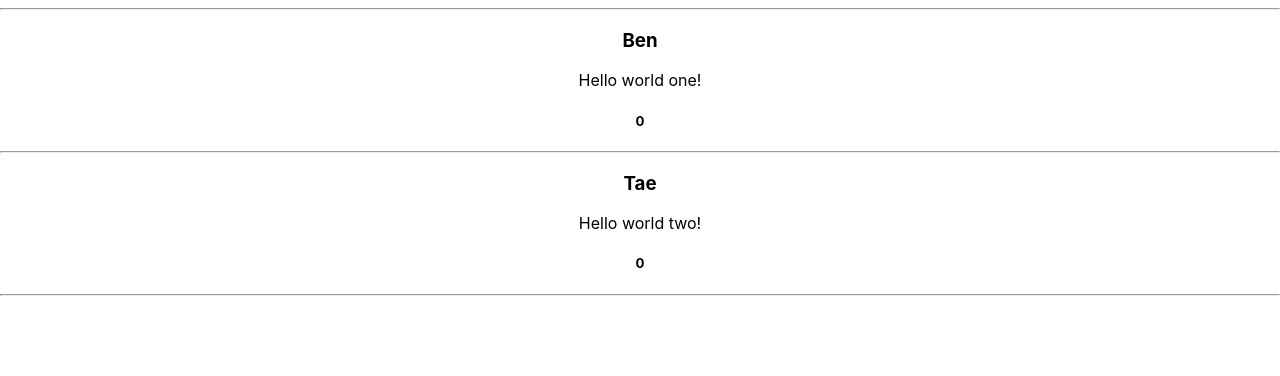
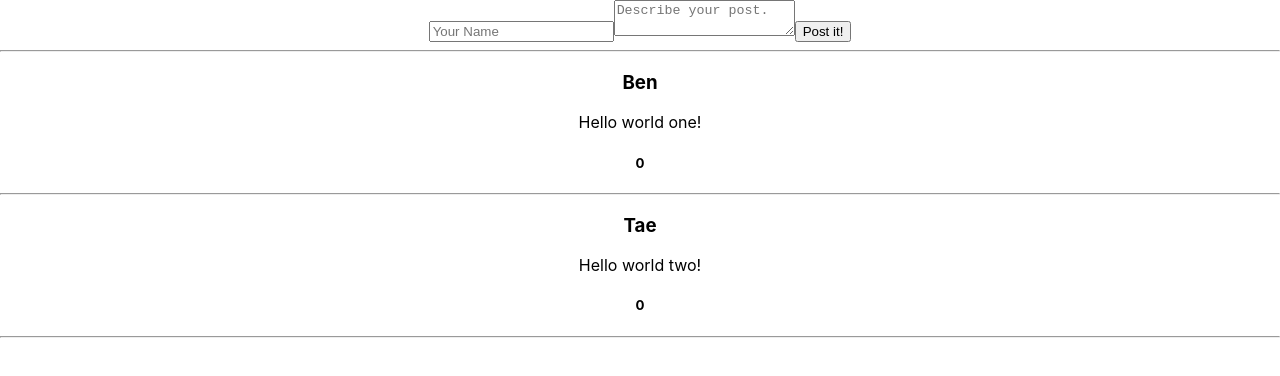
Before and after one commit to quantum93/sub-reddit, a React (Create React App) app: page / in a window 1280 px wide. Shown: the top 376 px of the page. Built offline with nearby package versions, Linux system fonts and the light colour scheme.

Commit message:
It doesn't work yet because the UUID is not set.

```diff
--- a/src/App.js
+++ b/src/App.js
@@ -2,6 +2,7 @@ import React from 'react';
 import logo from './logo.svg';
 import './App.css';
 import PostList from './components/postlist';
+import NewPostForm from './components/NewPostForm';
 
 class App extends React.Component {
 
@@ -13,10 +14,20 @@ class App extends React.Component {
         {name: 'Tae', body: 'Hello world two!', vote: 0, comment: []},
       ]
     };
+    this.handleAddingNewPostToList = this.handleAddingNewPostToList.bind(this);
   }
+
+  handleAddingNewPostToList(newPost) {
+    console.log("new post being added to list");
+    var newMasterPostList = this.state.masterPostList.slice();
+    newMasterPostList.push(newPost);
+    this.setState({masterPostList: newMasterPostList})
+  }
+
   render() {
     return (
       <div className="App">
+        <NewPostForm onNewPostCreation={this.handleAddingNewPostToList}/>
         <PostList postList={this.state.masterPostList}/>
       </div>
     );
--- a/src/components/NewPostForm.js
+++ b/src/components/NewPostForm.js
@@ -7,7 +7,7 @@ function NewPostForm(props) {
 
   function handleNewPostFormSubmission(event) {
     event.preventDafault();
-    props.onNewPostCreation({name: _name.value, body: _body.value});
+    props.onNewPostCreation({name: _name.value, body: _body.value, vote: 0, comment: []});
     _name.value = '';
     _body.value = '';
   }
```
